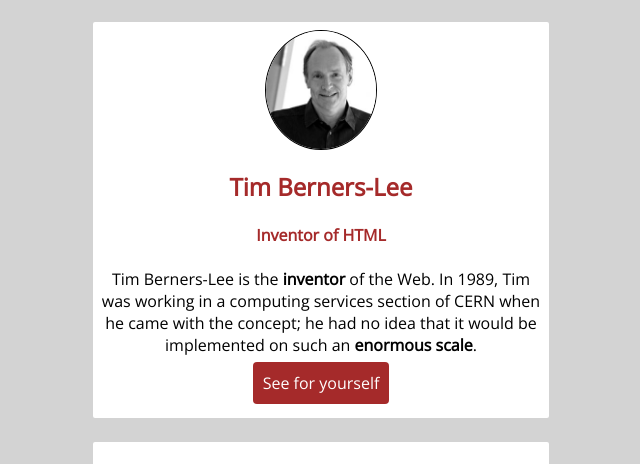
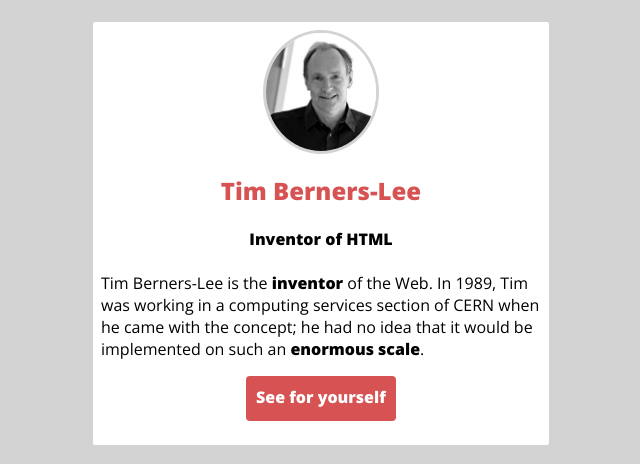
Before and after one commit to AbielKiflu/website-berners-lee, a plain HTML site: page index.html in a window 1280 px wide. Shown: the top 464 px of the page, without its empty margins (319-959 px from the left). Drawn offline with nearby package versions, Linux system fonts and the light colour scheme.

Commit message:
Modify Changes

```diff
--- a/index.html
+++ b/index.html
@@ -9,9 +9,11 @@
     <meta name="viewport" content="width=device-width, initial-scale=1">
     <link rel="stylesheet" href="style.css" type="text/css"/>
     <script type="text/javascript" src="https://cdnjs.cloudflare.com/ajax/libs/font-awesome/6.0.0/js/all.min.js"></script>
+
     <link rel="preconnect" href="https://fonts.googleapis.com">
-   <link rel="preconnect" href="https://fonts.gstatic.com" crossorigin>
-   <link href="https://fonts.googleapis.com/css2?family=Open+Sans:wght@300&display=swap" rel="stylesheet">
+<link rel="preconnect" href="https://fonts.gstatic.com" crossorigin>
+<link href="https://fonts.googleapis.com/css2?family=Open+Sans:ital,wght@0,300;0,800;1,400&display=swap" rel="stylesheet">
+
 </head>
 
 <body>
@@ -28,7 +30,7 @@
          CERN when he came with the concept; he had no idea that it would be implemented on such an <strong>enormous scale</strong>.
     </p>
 
-    <p><a href="https://en.wikipedia.org/wiki/Tim_Berners-Lee" >See for yourself</a></p>
+    <p><a href="https://en.wikipedia.org/wiki/Tim_Berners-Lee" target="_blank" >See for yourself</a></p>
 </article>
 
 
--- a/style.css
+++ b/style.css
@@ -10,29 +10,36 @@
 
 #profile img{
     border-radius: 50%;
-    border: 1px solid black;
+    border: 3px solid lightgray;
     width: 110px;
     margin:auto;
     display: block;
 }
 
-#profile > * {
+#profile h4 {
 text-align: center;
 
 
 }
 
-#profile h2,#profile h4{
-    color: brown;
+#profile h2{
+    color: #D75252;
+    text-align: center;
 }
 
+
+
 #profile a{
-    padding: 10px;
+    display:block;
     text-decoration: none;
-    width: 100px;
+    width: 130px;
     border-radius: 4px;
     color: white;
-    background-color: brown;
+    height: 25px;
+    padding: 10px;
+    font-weight: bold;
+    margin:auto;
+    background-color:#D75252;
 
 }
 
```
